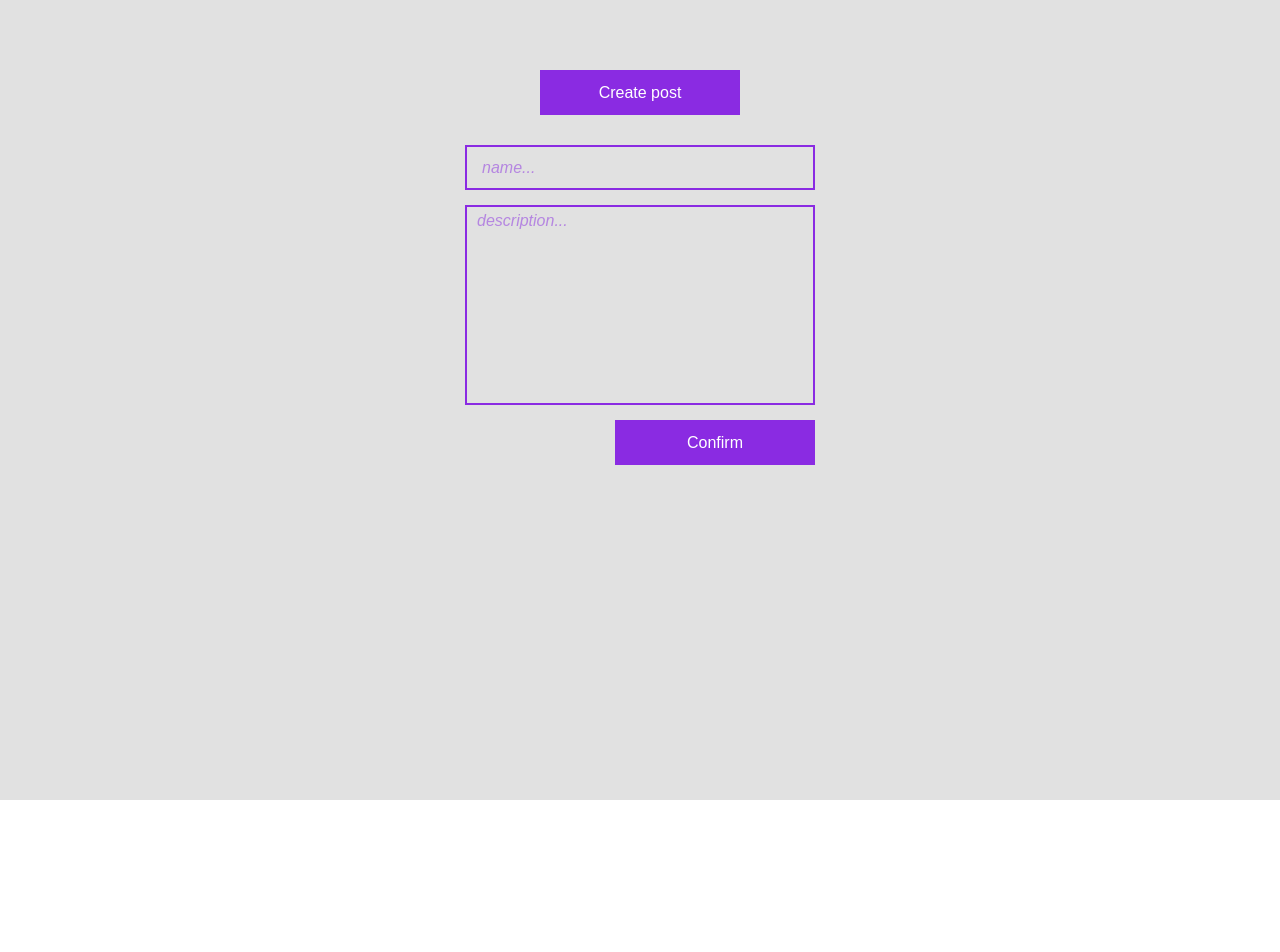
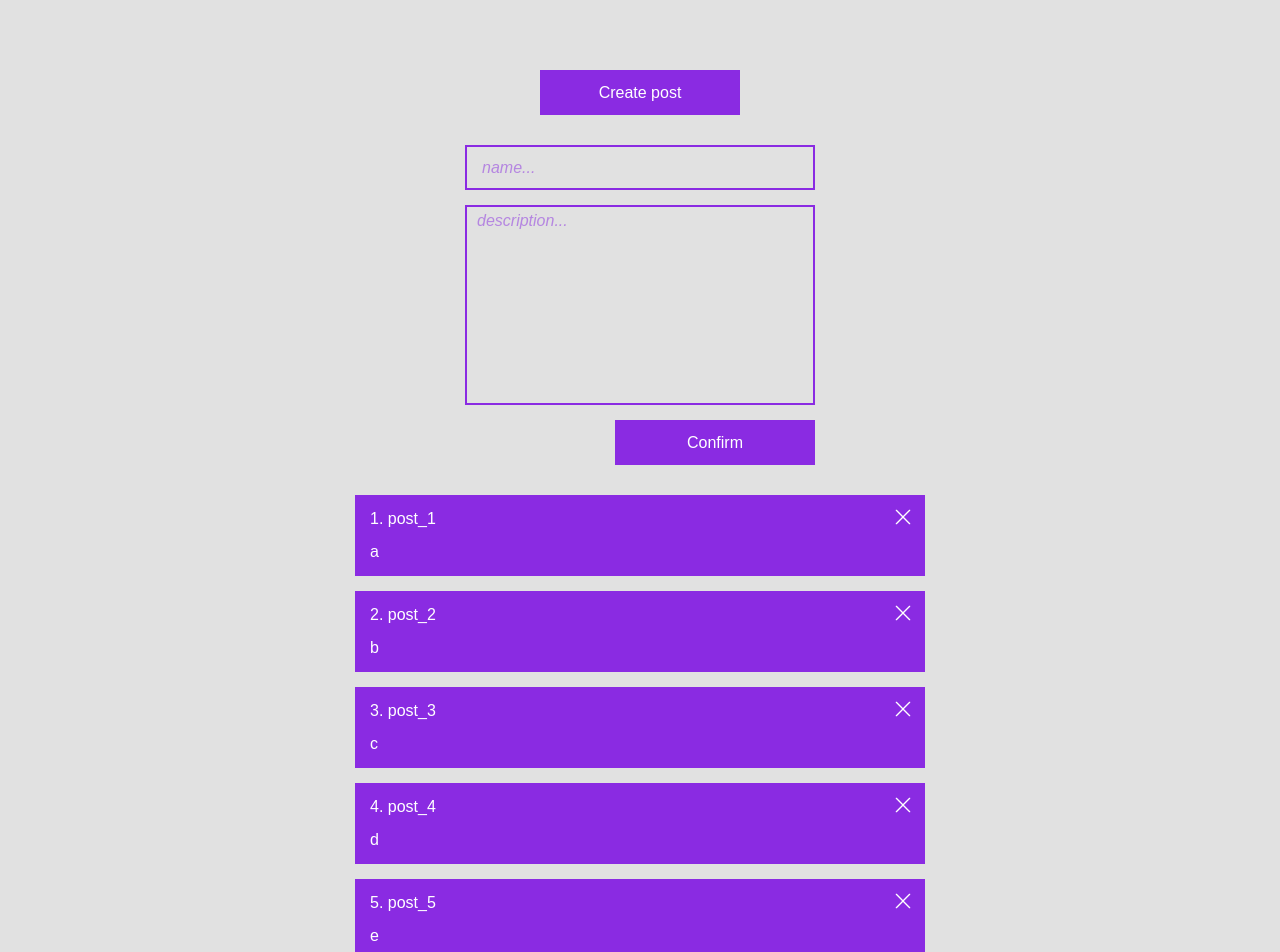
Before and after one commit to YuriProkopenko/posts, a React (Create React App) app: page / in a window 1280 px wide. Shown: the top 952 px of the page. Before the commit the page ends 800 px from the top, so only its background shows below. Built offline with nearby package versions, Linux system fonts and the light colour scheme.

Commit message:
adding starting data PostsData, create components with modules PostList, PostItem

```diff
--- a/package.json
+++ b/package.json
@@ -8,6 +8,7 @@
     "@testing-library/user-event": "^13.5.0",
     "react": "^18.2.0",
     "react-dom": "^18.2.0",
+    "react-icons": "^5.0.1",
     "react-scripts": "5.0.1",
     "web-vitals": "^2.1.4"
   },
--- a/src/App.jsx
+++ b/src/App.jsx
@@ -1,8 +1,14 @@
+import { useState } from "react";
 import Button from "./UI/Button";
 import PostsForm from "./components/PostsForm";
+import PostList from "./components/PostList";
+import postsData from "../src/posts-data";
+
 import styles from "./App.module.css";
 
 const App = () => {
+  const [posts, setPosts] = useState(postsData);
+
   return (
     <div className={styles["wrapper"]}>
       <div className={styles["content"]}>
@@ -12,7 +18,9 @@ const App = () => {
         <div className={styles["create-form"]}>
           <PostsForm />
         </div>
-        <div className={styles["posts"]}></div>
+        <section className={styles["posts"]}>
+          <PostList posts={posts} />
+        </section>
       </div>
     </div>
   );
--- a/src/App.module.css
+++ b/src/App.module.css
@@ -26,3 +26,7 @@
   justify-content: center;
   padding: 15px 0px;
 }
+
+.posts {
+  padding: 15px 15px;
+}
--- /dev/null
+++ b/src/components/PostItem.jsx
@@ -0,0 +1,17 @@
+import { RxCross1 } from "react-icons/rx";
+
+import styles from "./PostItem.module.css";
+
+const PostItem = ({ name, description }) => {
+  return (
+    <li className={styles["wrapper"]}>
+      <button className={styles["close-btn"]}>
+        <RxCross1 size="20px" />
+      </button>
+      <p>{name}</p>
+      <p>{description}</p>
+    </li>
+  );
+};
+
+export default PostItem;
--- /dev/null
+++ b/src/components/PostItem.module.css
@@ -0,0 +1,22 @@
+/* Post item */
+
+.wrapper {
+  position: relative;
+  display: grid;
+  grid-auto-flow: row;
+  row-gap: 15px;
+  padding: 15px;
+  font-family: Arial, "Helvetica Neue", Helvetica, sans-serif;
+  font-weight: 400;
+  font-size: 16px;
+  color: #fff;
+  background-color: blueviolet;
+}
+
+.close-btn {
+  position: absolute;
+  right: 12px;
+  top: 12px;
+  color: #fff;
+  background: transparent;
+}
--- /dev/null
+++ b/src/components/PostList.jsx
@@ -0,0 +1,19 @@
+import PostItem from "./PostItem";
+
+import styles from "./PostList.module.css";
+
+const PostList = ({ posts }) => {
+  return (
+    <ul className={styles["wrapper"]}>
+      {posts.map((p, index) => (
+        <PostItem
+          key={p.id}
+          name={`${index + 1}. ${p.name}`}
+          description={p.description}
+        />
+      ))}
+    </ul>
+  );
+};
+
+export default PostList;
--- /dev/null
+++ b/src/components/PostList.module.css
@@ -0,0 +1,7 @@
+/* Post list */
+
+.wrapper {
+  display: grid;
+  grid-auto-flow: row;
+  row-gap: 15px;
+}
--- /dev/null
+++ b/src/posts-data.jsx
@@ -0,0 +1,9 @@
+const posts = [
+  { id: 1, name: "post_1", description: "a" },
+  { id: 2, name: "post_2", description: "b" },
+  { id: 3, name: "post_3", description: "c" },
+  { id: 4, name: "post_4", description: "d" },
+  { id: 5, name: "post_5", description: "e" },
+];
+
+export default posts;
```
Also changed, not shown: 1 other file (tests, documents, lock files or other folders).
